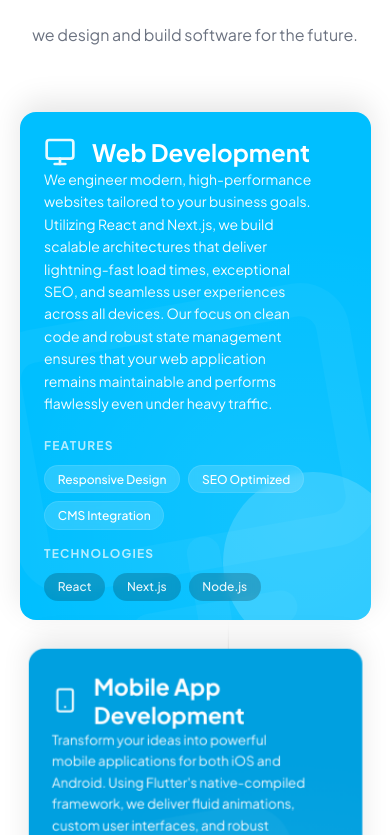
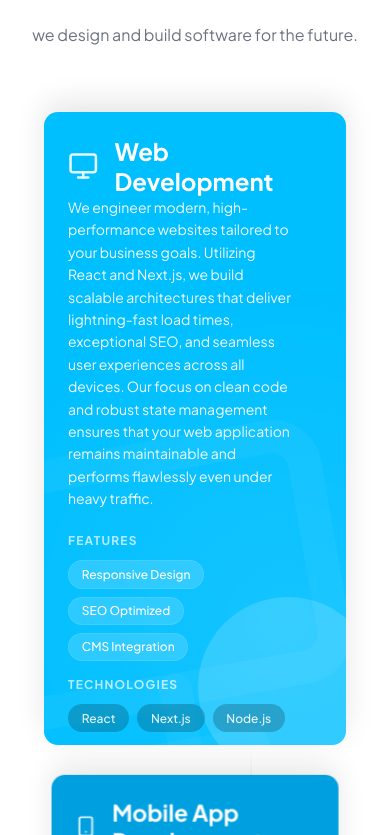
Before and after one commit to codentratechnologies/Codentra_Technologies, a React (Vite) app: page / in a window 390 px wide. Shown: the part 4389-5224 px from the top of the page. Built offline with nearby package versions, Linux system fonts and the light colour scheme.

Commit message:
style: optimize layout and add responsive breakpoints for projects and services containers

```diff
--- a/src/sections/Projects.css
+++ b/src/sections/Projects.css
@@ -91,14 +91,19 @@
 
 .projects-cards-container {
   width: 100%;
-  max-width: 1400px;
+  max-width: 1200px;
+  margin: 0 auto;
   position: relative;
+  display: flex;
+  flex-direction: column;
+  align-items: center;
   /* Safe margin & scroll clearance before next section */
   padding-bottom: clamp(6rem, 15vh, 12rem);
 }
 
 .work-card {
   width: 100%;
+  max-width: 1200px;
   height: auto;
   min-height: clamp(380px, 50vh, 560px);
   max-height: calc(100dvh - 130px); /* Never overflow or touch bottom of viewport */
@@ -113,6 +118,33 @@
   will-change: transform, opacity;
   transform: translateZ(0);
   backface-visibility: hidden;
+}
+
+@media (max-width: 1024px) {
+  .projects-cards-container {
+    max-width: 780px;
+    width: 92%;
+  }
+}
+
+@media (max-width: 768px) {
+  .projects-cards-container {
+    max-width: 420px;
+    width: 88%;
+    margin: 0 auto;
+  }
+
+  .work-card {
+    width: 100%;
+    max-width: 100%;
+  }
+}
+
+@media (max-width: 480px) {
+  .projects-cards-container {
+    max-width: 360px;
+    width: 86%;
+  }
 }
 
 @media (min-width: 768px) {
--- a/src/sections/Services.css
+++ b/src/sections/Services.css
@@ -58,14 +58,19 @@
 
 .services-cards-container {
   width: 100%;
-  max-width: 1400px;
+  max-width: 1200px;
+  margin: 0 auto;
   position: relative;
+  display: flex;
+  flex-direction: column;
+  align-items: center;
   /* Extra padding to scroll through the stacked cards */
   padding-bottom: 30vh;
 }
 
 .service-card {
   width: 100%;
+  max-width: 1200px;
   height: auto;
   min-height: clamp(350px, 40vh, 550px);
   max-height: 75vh; /* Ensure card is never taller than viewport to prevent clipping overlaps */
@@ -78,6 +83,34 @@
   will-change: transform, opacity;
   transform: translateZ(0);
   backface-visibility: hidden;
+}
+
+@media (max-width: 1024px) {
+  .services-cards-container {
+    max-width: 780px;
+    width: 92%;
+  }
+}
+
+@media (max-width: 768px) {
+  .services-cards-container {
+    max-width: 420px;
+    width: 88%;
+    margin: 0 auto;
+  }
+
+  .service-card {
+    width: 100%;
+    max-width: 100%;
+    border-radius: 14px;
+  }
+}
+
+@media (max-width: 480px) {
+  .services-cards-container {
+    max-width: 360px;
+    width: 86%;
+  }
 }
 
 .service-card-bg-ui {
```
